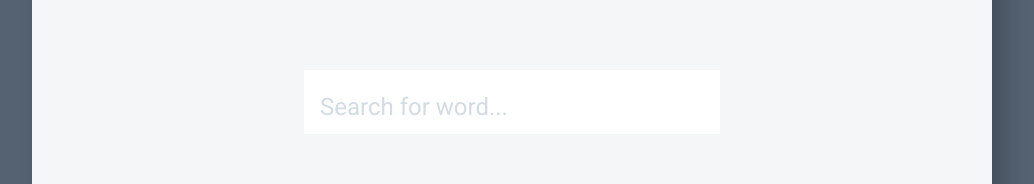
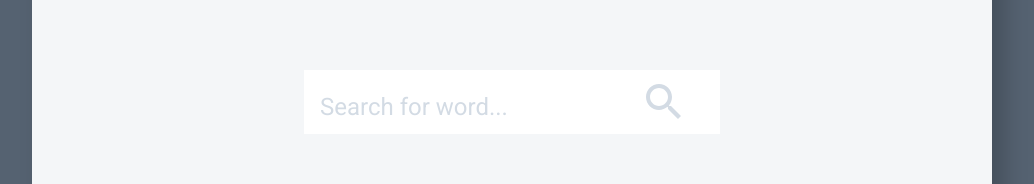
Before and after one commit to cjrpostma/woord, a React (Create React App) app: page /#/add in a window 1280 px wide. Shown: the part 740-924 px from the top of the page, without its empty margins (128-1162 px from the left). Built offline with nearby package versions, Linux system fonts and the light colour scheme.

Commit message:
Update AddWord component text input to include a search icon

```diff
--- a/src/api/getCurrentWord.js
+++ b/src/api/getCurrentWord.js
@@ -1,3 +1,5 @@
+import { cleanWordData } from '../utils';
+
 export default async query => {
   const response = await fetch(
     `https://api.wordnik.com/v4/word.json/${query}/definitions?limit=2&api_key=${process.env.REACT_APP_WORDNIK_KEY}`
@@ -8,11 +10,8 @@ export default async query => {
   }
 
   const wordData = await response.json();
-  let currentWord;
-  if (wordData.length > 1) {
-    currentWord = wordData.find(word => word.text);
-  } else if (Array.isArray(wordData)) {
-    currentWord = wordData[0];
-  }
+
+  const currentWord = cleanWordData(wordData);
+
   return currentWord;
 };
--- a/src/containers/AddWord/AddWord.js
+++ b/src/containers/AddWord/AddWord.js
@@ -1,5 +1,6 @@
 import React, { Component } from 'react';
 import { connect } from 'react-redux';
+import styled from 'styled-components';
 
 // icons ------------------------------
 import Snackbar from '@material-ui/core/Snackbar';
@@ -8,9 +9,8 @@ import CloseIcon from '@material-ui/icons/Close';
 
 // utils ------------------------------
 import { wait } from '../../utils';
-import { addUserWord } from '../../actions';
+import { addUserWord, deleteCurrentWord } from '../../actions';
 import { requestCurrentWord } from '../../thunks/requestCurrentWord';
-import { requestRandomWord } from '../../thunks/requestRandomWord';
 
 // components ------------------------------
 import Button from '../../components/Button/Button';
@@ -22,7 +22,18 @@ import StyledErrorMessage from '../../styles/StyledErrorMessage';
 import StyledHeaderTitle from '../../styles/StyledHeaderTitle';
 import StyledLoaderIcon from '../../styles/StyledLoaderIcon';
 import StyledTextInput from '../../styles/StyledTextInput';
+import StyledSearchIcon from '../../styles/StyledSearchIcon';
 import StyledWord from '../../styles/StyledWord';
+
+const FormControl = styled.div`
+  align-items: center;
+  display: flex;
+  flex-direction: row;
+  justify-content: center;
+  position: relative;
+  max-width: fit-content;
+  margin: 0 auto;
+`;
 
 class AddWord extends Component {
   state = {
@@ -36,19 +47,16 @@ class AddWord extends Component {
 
   handleSubmit = async e => {
     e.preventDefault();
+    if (!this.state.query) return;
     await this.props.requestCurrentWord(this.state.query);
     this.setState({ query: '' });
   };
 
   addWord = () => {
     this.props.addUserWord(this.props.currentWord);
+    this.props.deleteCurrentWord();
     this.setState({ open: true });
   };
-
-  // TODO add clearword text link
-  // TODO need an action creator to remove the current word
-  // TODO remove currentWord after adding to word
-  // TODO
 
   render() {
     return (
@@ -58,6 +66,7 @@ class AddWord extends Component {
         </Header>
         <ContentWrapper>
           <form onSubmit={this.handleSubmit}>
+            <FormControl>
               <StyledTextInput
                 aria-label="Search for a word"
                 id="query"
@@ -67,6 +76,12 @@ class AddWord extends Component {
                 type="text"
                 value={this.state.query}
               />
+              <StyledSearchIcon
+                aria-label="Submit search for a word"
+                disabled={!this.state.query}
+                onClick={this.handleSubmit}
+              />
+            </FormControl>
           </form>
         </ContentWrapper>
         <ContentWrapper>
@@ -94,9 +109,8 @@ class AddWord extends Component {
           Add to Woords
         </Button>
         <StyledActionText
-          disabled={
-            !this.props.currentWord || this.props.isLoading || this.props.error
-          }
+          disabled={!this.props.currentWord || this.props.isLoading}
+          onClick={() => this.props.deleteCurrentWord()}
         >
           Clear
         </StyledActionText>
@@ -134,6 +148,7 @@ const mapStateToProps = state => ({
 
 const mapDispatchToProps = dispatch => ({
   addUserWord: word => dispatch(addUserWord(word)),
+  deleteCurrentWord: () => dispatch(deleteCurrentWord()),
   requestCurrentWord: query => dispatch(requestCurrentWord(query)),
 });
 
--- /dev/null
+++ b/src/styles/StyledSearchIcon.js
@@ -0,0 +1,33 @@
+import styled, { css } from 'styled-components';
+import SearchIcon from '@material-ui/icons/Search';
+
+const StyledRefreshIcon = styled(SearchIcon)`
+  color: ${({ theme }) => theme.colors.magenta};
+
+  && {
+    display: block;
+    font-size: ${({ theme }) => theme.fontSizes.lg};
+    margin-right: 1rem;
+    transition: transform 150ms ease-in-out 100ms;
+    position: absolute;
+    right: 1rem;
+  }
+
+  &:hover {
+    cursor: pointer;
+    transform: scale(0.9);
+  }
+
+  ${({ disabled }) =>
+    disabled &&
+    css`
+      color: ${({ theme }) => theme.colors.grayLighter};
+
+      &:hover {
+        cursor: auto;
+        transform: scale(1);
+      }
+    `}
+`;
+
+export default StyledRefreshIcon;
--- a/src/styles/StyledTextInput.js
+++ b/src/styles/StyledTextInput.js
@@ -8,8 +8,9 @@ const StyledTextInput = styled.input`
   font-family: ${({ theme }) => theme.fontFamily.secondary};
   font-size: ${({ theme }) => theme.fontSizes.md};
   height: 4rem;
-  margin: 0 auto;
+  margin: 0;
   max-width: 26rem;
+  min-width: 26rem;
   padding: 0 1rem;
   width: 100%;
 
--- a/src/utils/index.js
+++ b/src/utils/index.js
@@ -33,3 +33,12 @@ export const getTodayFormatted = () => {
 
 export const wait = (amount = 0) =>
   new Promise(resolve => setTimeout(resolve, amount));
+
+export const cleanWordData = wordData => {
+  if (wordData.length > 1) {
+    return wordData.find(word => word.text);
+  }
+  if (Array.isArray(wordData)) {
+    return wordData[0];
+  }
+};
```
Lines whose indentation alone changed are shown as unchanged.
